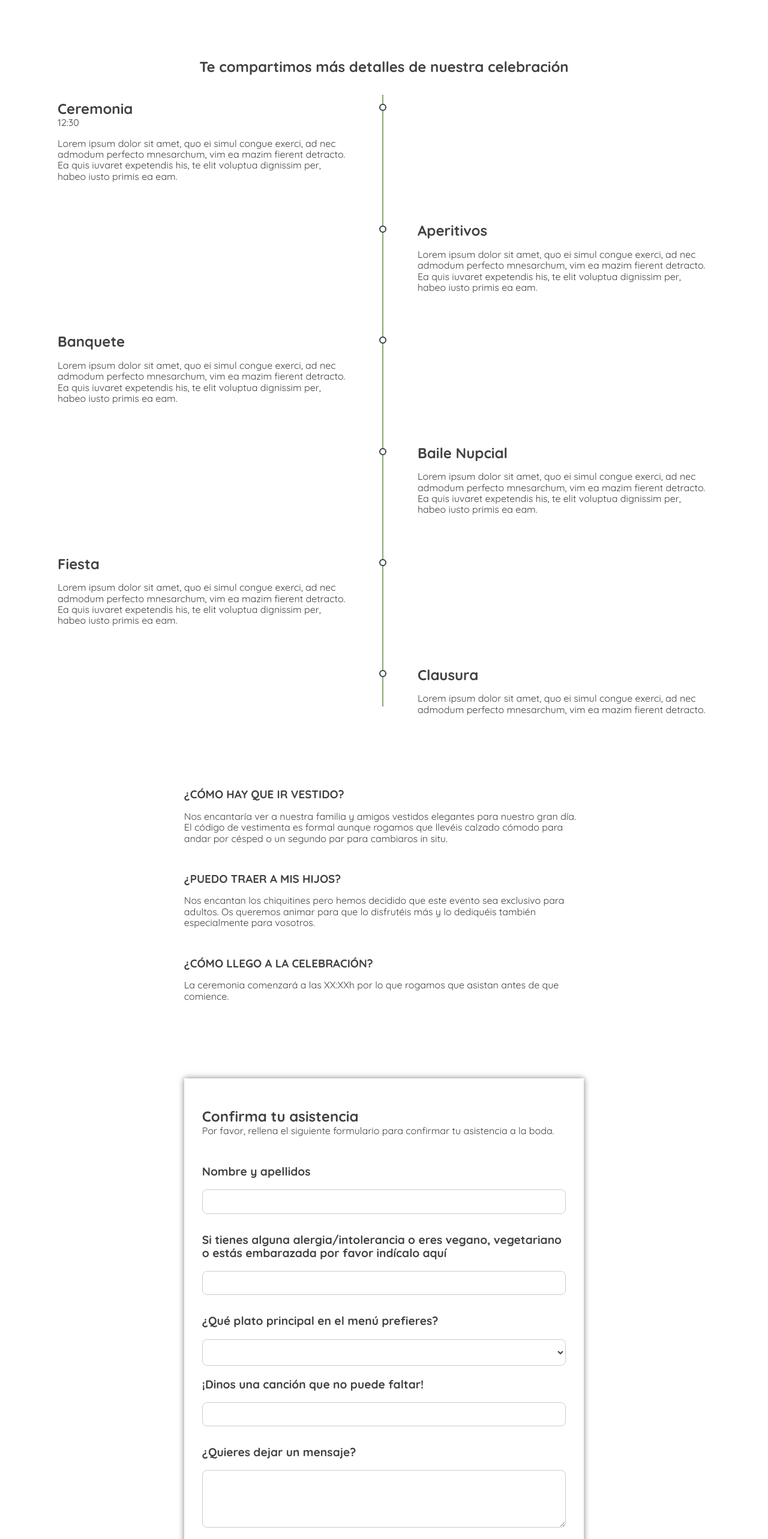
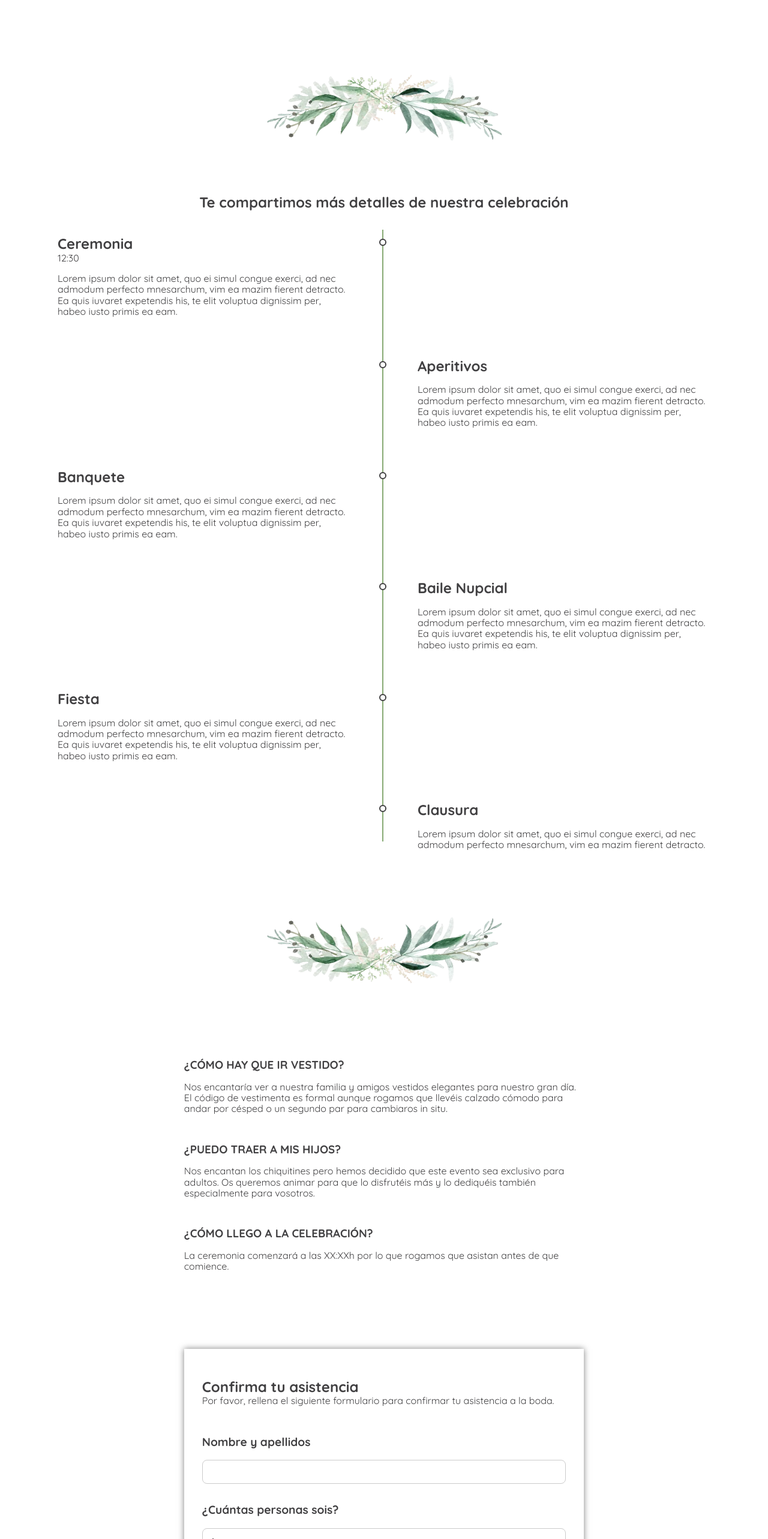
Before and after one commit to danigonlinea/wedding.github.io, a Vue app: page / in a window 1280 px wide. Shown: the part 1162-3728 px from the top of the page at 60% size. Built offline with nearby package versions, Linux system fonts and the light colour scheme.

Commit message:
add footer image and some styles fixes

```diff
--- a/src/components/invitation/weddingForm.vue
+++ b/src/components/invitation/weddingForm.vue
@@ -18,9 +18,17 @@
             />
           </div>
           <div class="wedding-form-group">
+            <WeddingSelect
+              v-model="formData.numberPeople"
+              :options="numberPeople"
+              default-value="1"
+              label="¿Cuántas personas sois?"
+            />
+          </div>
+          <div class="wedding-form-group">
             <WeddingInput
               v-model="formData.alergicField"
-              label="Si tienes alguna alergia/intolerancia o eres vegano, vegetariano o estás embarazada por favor indícalo aquí"
+              label="Si tienes alguna alergia,intolerancia o eres vegano, vegetariano o estás embarazada por favor indícalo aquí"
             />
           </div>
 
@@ -28,6 +36,7 @@
             <WeddingSelect
               v-model="formData.mainPlateField"
               :options="mainPlatesOptions"
+              default-value="Carne"
               label="¿Qué plato principal en el menú prefieres?"
             />
           </div>
@@ -65,6 +74,7 @@ import WeddingButton from '../ui/weddingButton.vue'
 
 const formData = ref({
   fullName: '',
+  numberPeople: 1,
   alergicField: '',
   mainPlateField: '',
   songField: '',
@@ -73,6 +83,15 @@ const formData = ref({
 const mainPlatesOptions = [
   { label: 'Carne', value: 'carne' },
   { label: 'Pescado', value: 'pescado' },
+]
+
+const numberPeople = [
+  { label: 1, value: 1 },
+  { label: 2, value: 2 },
+  { label: 3, value: 3 },
+  { label: 4, value: 4 },
+  { label: 5, value: 5 },
+  { label: 6, value: 6 },
 ]
 
 const submitForm = () => {
--- a/src/components/invitation/weddingGift.vue
+++ b/src/components/invitation/weddingGift.vue
@@ -13,6 +13,7 @@
         <div class="back">
           <h2>Nº cuenta bancaria</h2>
           <h3>ESXX XXXX XX XXXX XXXX</h3>
+          <WeddingButton label="Copiar"></WeddingButton>
         </div>
       </div>
     </div>
@@ -64,6 +65,7 @@ const flipCard = (flip) => {
   position: absolute;
   backface-visibility: hidden;
   display: flex;
+  gap: 1em;
   padding: 2em;
   justify-content: center;
   align-items: center;
--- a/src/components/invitation/weddingMain.vue
+++ b/src/components/invitation/weddingMain.vue
@@ -16,7 +16,7 @@
     <img
       src="../../assets/flowers/header-flowers-top.webp"
       alt="Example Image"
-      class="header-top-img animation-fade"
+      class="section-image animation-from-top"
     />
   </picture>
   <header>
@@ -31,10 +31,26 @@
   </header>
 
   <WeddingPlace></WeddingPlace>
+  <img
+    src="../../assets/flowers/header-flowers-middle.webp"
+    alt="Example Image"
+    class="section-image inverse"
+  />
   <WeddingSchedule></WeddingSchedule>
+  <img
+    src="../../assets/flowers/header-flowers-middle.webp"
+    alt="Example Image"
+    class="section-image"
+  />
   <WeddingInfo></WeddingInfo>
   <WeddingForm></WeddingForm>
   <WeddingGift></WeddingGift>
+
+  <img
+    src="../../assets/flowers/header-flowers-top.webp"
+    alt="Example Image"
+    class="section-image inverse"
+  />
 </template>
 
 <script setup>
@@ -64,12 +80,12 @@ function daysUntil(targetDate) {
 </script>
 
 <style lang="scss">
-.animation-fade {
+.animation-from-top {
   opacity: 0;
-  animation: outOfView 1.2s ease-in-out forwards;
+  animation: outOfViewFromTop 1.2s ease-in-out forwards;
 }
 
-@keyframes outOfView {
+@keyframes outOfViewFromTop {
   0% {
     opacity: 0;
     transform: translateY(-100%);
@@ -93,10 +109,14 @@ header {
   }
 }
 
-.header-top-img {
+.section-image {
   max-width: 100%;
   height: auto;
   object-fit: cover;
+}
+
+.inverse {
+  transform: scaleY(-1);
 }
 
 .header-name {
--- a/src/components/ui/weddingSelect.vue
+++ b/src/components/ui/weddingSelect.vue
@@ -1,11 +1,7 @@
 <template>
   <div class="wedding-select-input">
     <label :for="selectInputId">{{ label }}</label>
-    <select
-      :id="selectInputId"
-      v-model="selectedOption"
-      class="styled-select"
-    >
+    <select :id="selectInputId" v-model="selectedOption" class="styled-select">
       <option
         v-for="(option, index) in options"
         :key="index"
@@ -30,8 +26,13 @@ const props = defineProps({
     type: Array,
     default: () => [],
   },
+  defaultValue: {
+    type: [String, Number],
+    default: '',
+  },
 })
-const selectedOption = ref('')
+
+const selectedOption = ref(props.defaultValue)
 
 const emit = defineEmits(['update:modelValue'])
 
@@ -64,4 +65,5 @@ label {
   outline: none;
   background-color: #fff;
   color: var(--text-color-primary);
-}</style>
+}
+</style>
```
